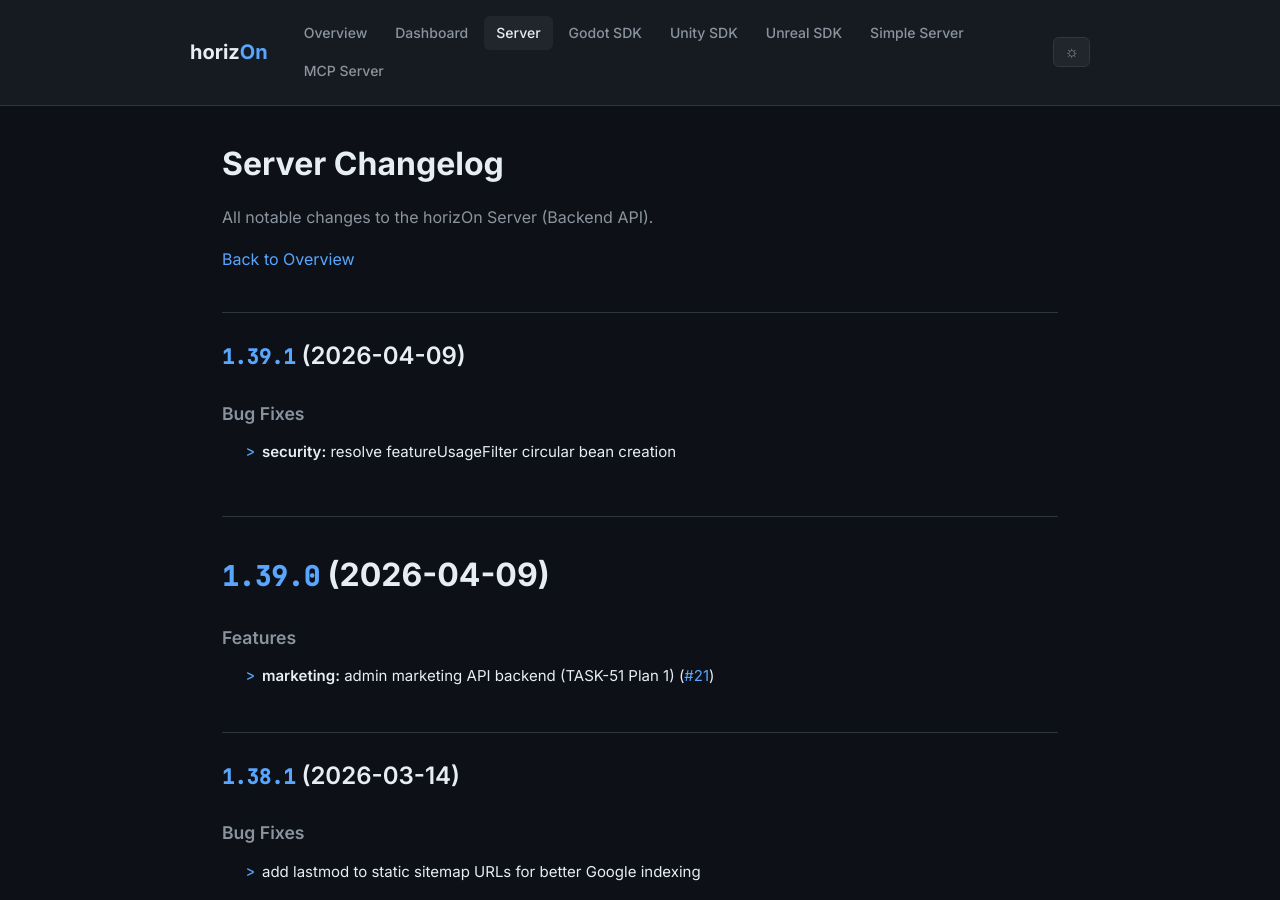
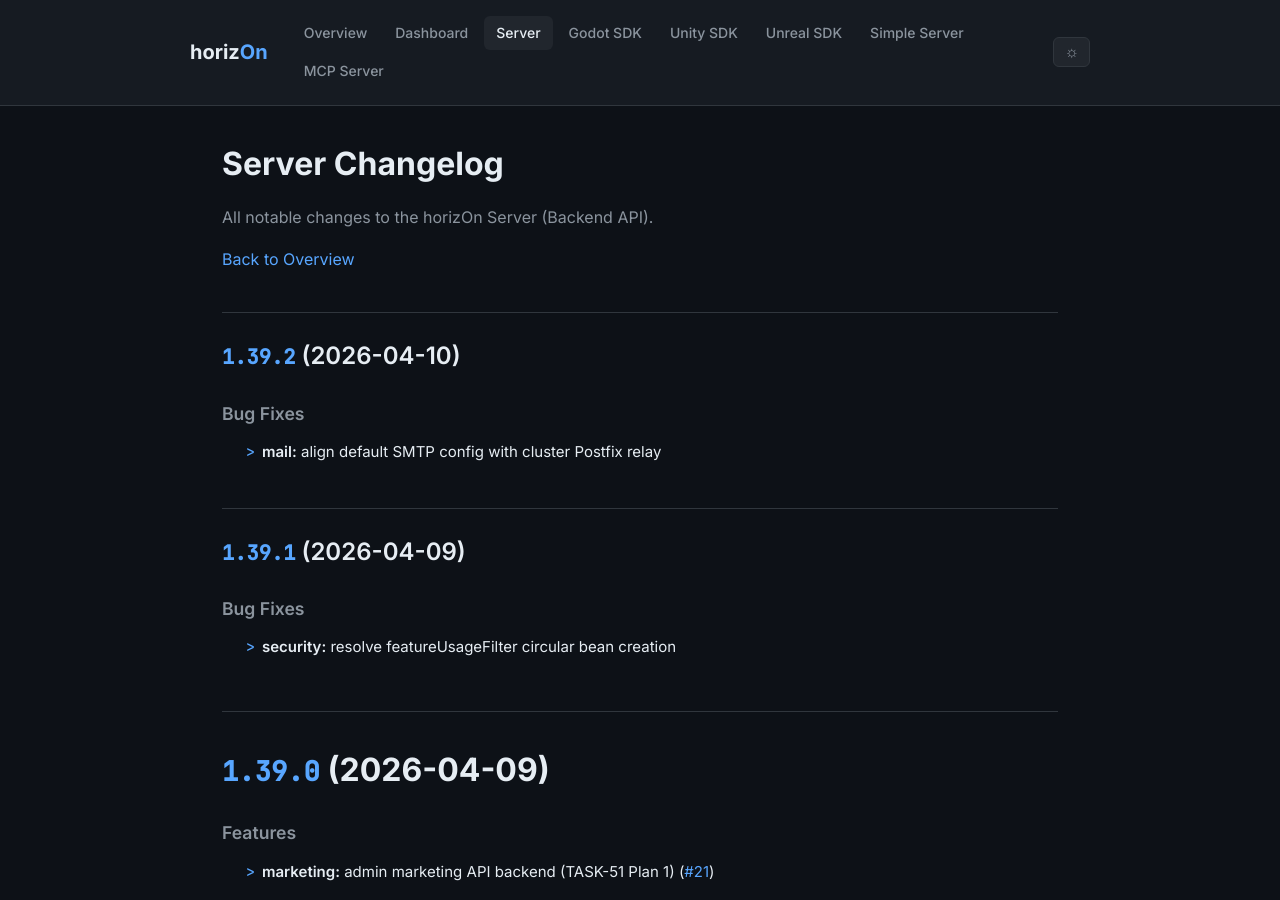
Before and after one commit to ProjectMakersDE/horizOn-Changelog, a Jekyll site: the page built from server-changelog.md, in a window 1280 px wide and 900 px high. Built offline with Jekyll 4.4.1, drawn with Linux system fonts in a browser that asks for light colours.

Commit message:
chore: sync changelogs [skip ci]

```diff
--- a/server-changelog.md
+++ b/server-changelog.md
@@ -8,6 +8,13 @@ title: Server Changelog
 All notable changes to the horizOn Server (Backend API).
 
 [Back to Overview](.)
+
+## [1.39.2](https://github.com/ProjectMakersDE/horizOn-Server/compare/v1.39.1...v1.39.2) (2026-04-10)
+
+
+### Bug Fixes
+
+* **mail:** align default SMTP config with cluster Postfix relay ([c7cc45e](https://github.com/ProjectMakersDE/horizOn-Server/commit/c7cc45ebacdf9a3cb8ba7dce8eb7661c511583c6))
 
 ## [1.39.1](https://github.com/ProjectMakersDE/horizOn-Server/compare/v1.39.0...v1.39.1) (2026-04-09)
 
```
Also changed, not shown: index.md (+1 -1 lines).
